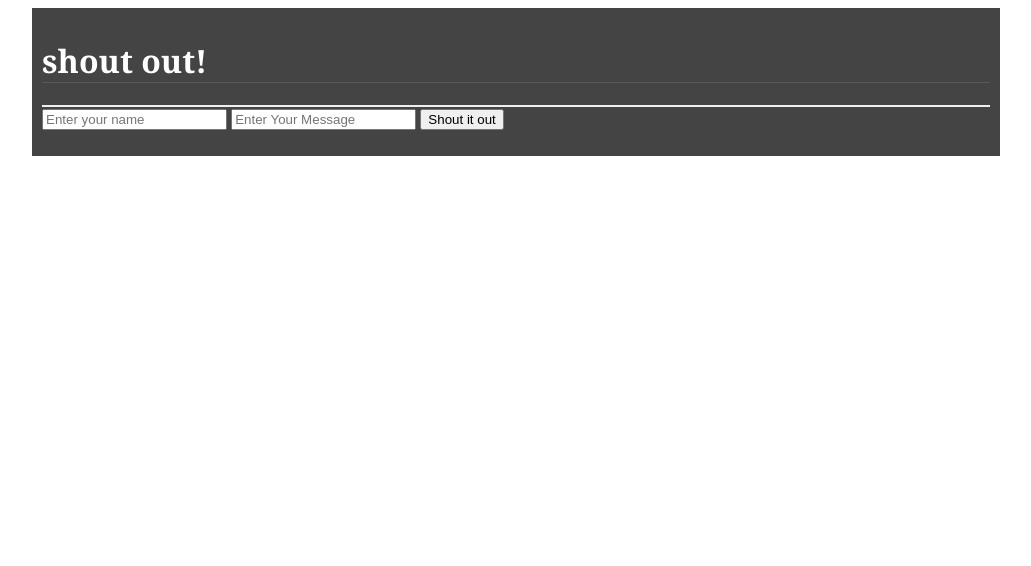
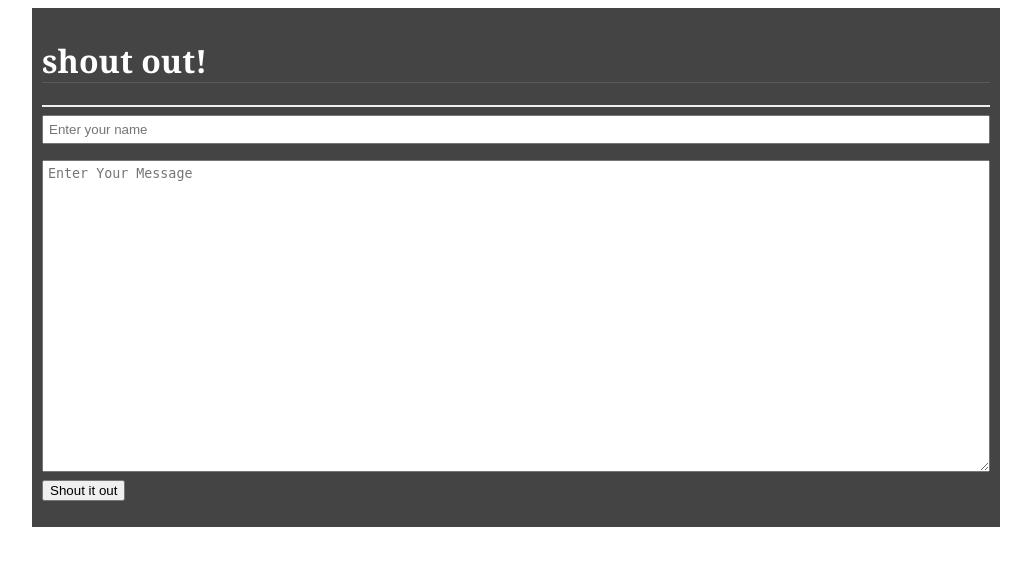
Before and after one commit to mmelkhatib/shoutout, a PHP site: page / in a window 1280 px wide. Shown: the top 566 px of the page, without its empty margins (124-1155 px from the left). Run offline with PHP 8.4, Linux system fonts and the light colour scheme; data that the repository does not hold is empty.

Commit message:
improved form functionality. Added textarea for message.

```diff
--- a/css/style.css
+++ b/css/style.css
@@ -73,3 +73,9 @@ input.delete {
     color: #766F6F;
     border-radius: 10px;
 }
+
+input[type="text"],textarea {
+    width: 100%;
+    padding: 5px;
+    margin: 8px 0px;
+}
--- a/index.php
+++ b/index.php
@@ -49,7 +49,7 @@ $shouts = mysqli_query($con, $query);
                     <?php endif; ?>
                 <form method="post" action="process.php">
                     <input type="text" name="user" placeholder="Enter your name" />
-                    <input type="text" name="message" placeholder="Enter Your Message" />
+                    <textarea col="40" rows="20" name="message" placeholder="Enter Your Message"></textarea>
                     <input class="button" type="submit" name="submit" value="Shout it out" />
 
                 </form>
```
